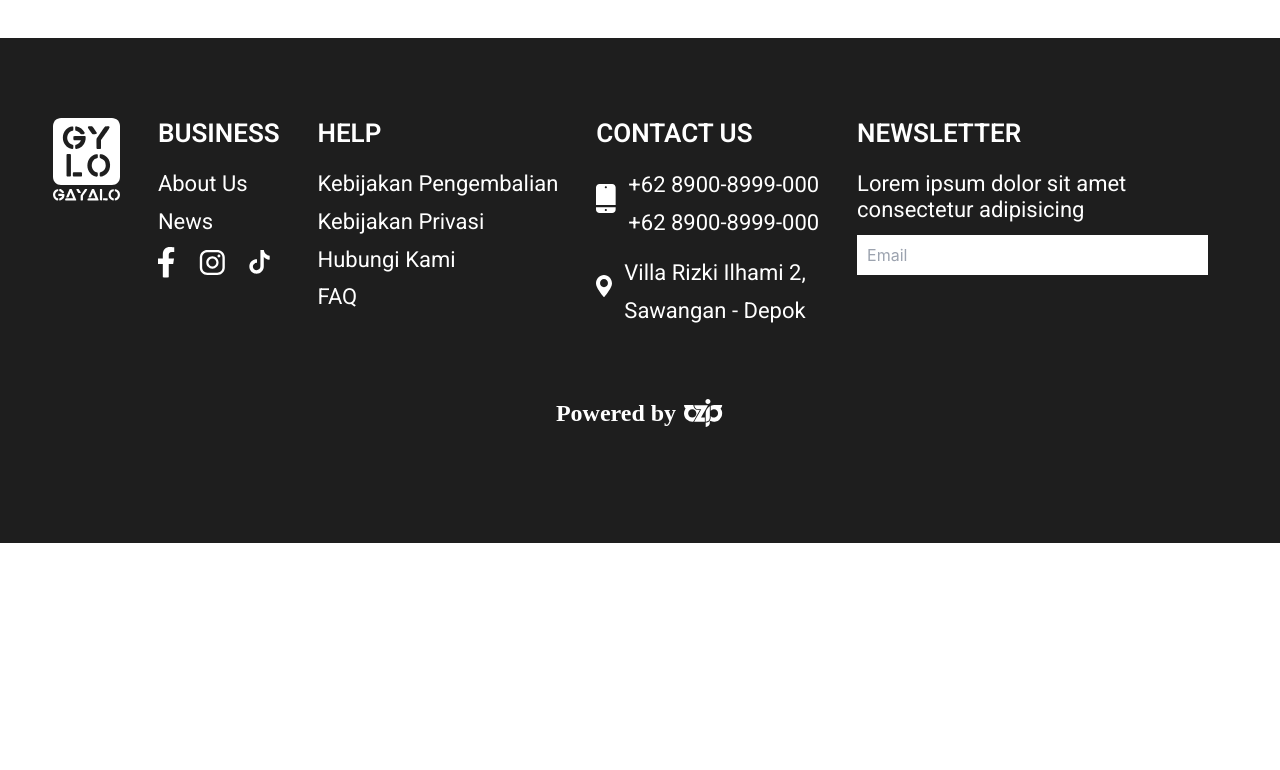
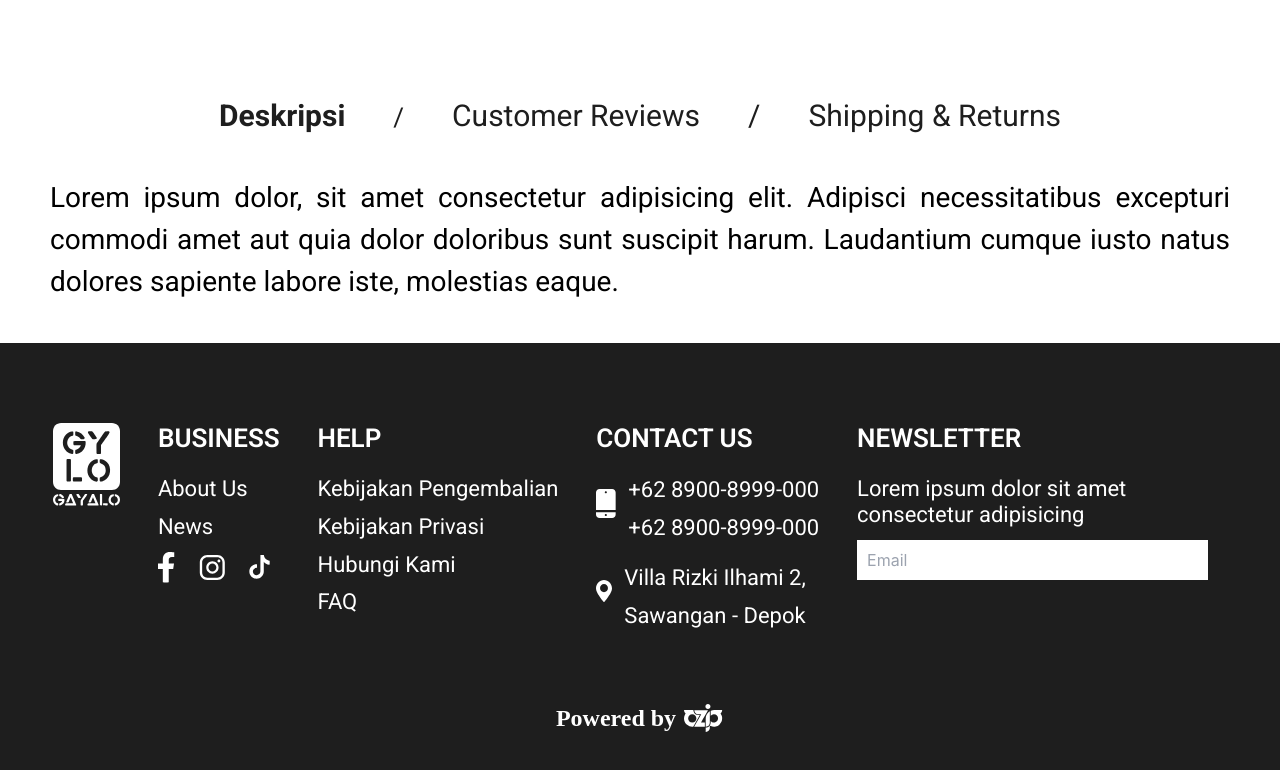
Before and after one commit to mzbudi/ozip-mini-project-frontend, a React (Create React App) app: page / in a window 1280 px wide. Shown: the part 1524-2294 px from the top of the page. Before the commit the page ends 2067 px from the top, so only its background shows below. Built offline with nearby package versions, Linux system fonts and the light colour scheme; a web font is replaced by a local one.

Commit message:
Add : Bottom side description

```diff
--- a/src/layout/MainLayout/MainLayout.tsx
+++ b/src/layout/MainLayout/MainLayout.tsx
@@ -220,6 +220,47 @@ const MainLayout: React.FC = () => {
           </div>
         </div>
       </div>
+      <div className="mt-[100px] flex justify-center">
+        <ol className="list-none flex space-x-12">
+          <li>
+            <a
+              href="/"
+              className="font-roboto font-black text-3xl leading-[35.16px] text-primary"
+            >
+              Deskripsi
+            </a>
+          </li>
+          <li>
+            <span className="font-roboto font-medium text-[26px] text-primary">
+              /
+            </span>
+          </li>
+          <li>
+            <a
+              href="/"
+              className="font-roboto font-medium text-3xl text-primary"
+            >
+              Customer Reviews
+            </a>
+          </li>
+          <li>
+            <span className="font-roboto font-medium text-3xl text-primary">
+              /
+            </span>
+          </li>
+          <li className="font-roboto font-medium text-3xl text-primary">
+            Shipping & Returns
+          </li>
+        </ol>
+      </div>
+      <div className="mt-10">
+        <p className="font-roboto font-normal text-[28px] text-justify">
+          Lorem ipsum dolor, sit amet consectetur adipisicing elit. Adipisci
+          necessitatibus excepturi commodi amet aut quia dolor doloribus sunt
+          suscipit harum. Laudantium cumque iusto natus dolores sapiente labore
+          iste, molestias eaque.
+        </p>
+      </div>
     </div>
   );
 };
```
